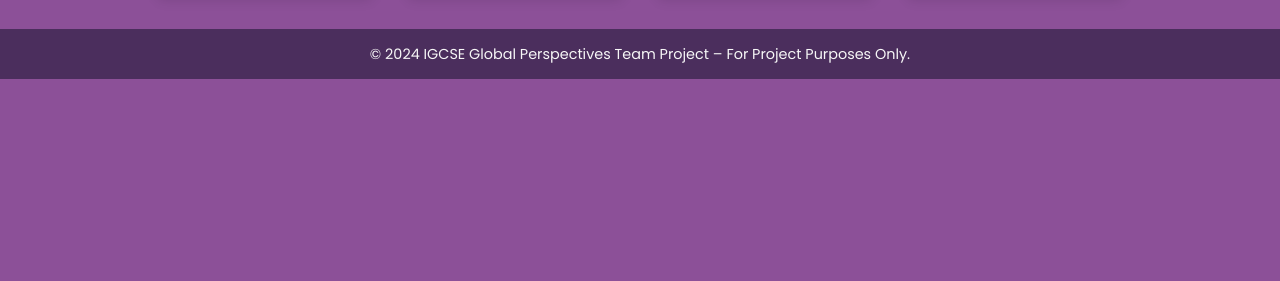
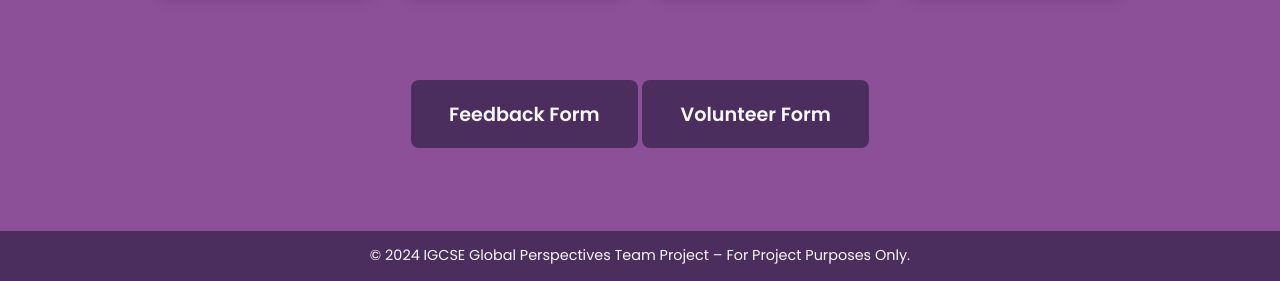
Before and after one commit to RescueCatsQatar/RescueCatsQatar.github.io, a plain HTML site: page index.html in a window 1280 px wide. Shown: the part 607-888 px from the top of the page. Before the commit the page ends 800 px from the top, so only its background shows below. Drawn offline with Linux system fonts and the light colour scheme.

Commit message:
Update index.html

```diff
--- a/index.html
+++ b/index.html
@@ -79,6 +79,30 @@
             transform: scale(1.1);
         }
 
+        /* Links Section */
+        .links-section {
+            margin: 3em auto;
+            padding: 1em;
+        }
+
+        .link {
+            display: inline-block;
+            margin: 1em 0;
+            padding: 1em 2em;
+            background-color: #4b2e5d; /* Matches footer color */
+            color: #f7f7f7;
+            text-decoration: none;
+            font-size: 1.2em;
+            font-weight: 600;
+            border-radius: 8px;
+            transition: background-color 0.3s ease, transform 0.3s ease;
+        }
+
+        .link:hover {
+            background-color: #603b72; /* Slightly lighter purple on hover */
+            transform: translateY(-3px);
+        }
+
         /* Footer */
         footer {
             text-align: center;
@@ -92,7 +116,6 @@
     <meta charset="UTF-8">
     <meta name="viewport" content="width=device-width, initial-scale=1.0">
     <title>Animal Welfare in Qatar</title>
-    <link rel="stylesheet" href="styles.css">
     <link href="https://fonts.googleapis.com/css2?family=Poppins:wght@300;400;600&display=swap" rel="stylesheet">
 </head>
 <body>
@@ -120,6 +143,12 @@
                 <img src="paws_rescue.jpg" alt="Paws Rescue Qatar">
             </a>
         </section>
+
+        <!-- Links Section -->
+        <section class="links-section">
+            <a href="https://forms.gle/zPHMoTWJuemXvUUJ9" target="_blank" class="link">Feedback Form</a>
+            <a href="https://forms.gle/56g4HDjEbTHgWtuKA" target="_blank" class="link">Volunteer Form</a>
+        </section>
     </main>
 
     <!-- Footer -->
```
